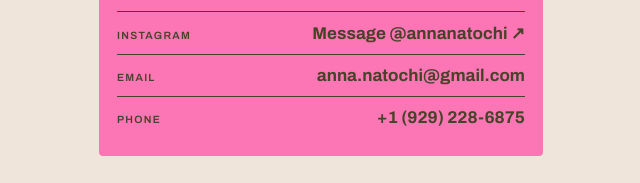
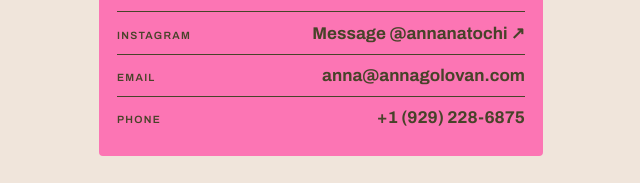
Before and after one commit to annanatochi/annagolovan.com, a plain HTML site: page index.html in a window 1280 px wide. Shown: the part 1869-2052 px from the top of the page, 319-959 px from the left. Drawn offline with Linux system fonts and the light colour scheme.

Commit message:
Update contact email to anna@annagolovan.com

```diff
--- a/index.html
+++ b/index.html
@@ -142,7 +142,7 @@ footer i { font-style: normal; color: var(--pink); }
     <p class="note">Speaking, partnerships, brand collaborations and interviews.</p>
     <div class="lines">
       <a href="https://ig.me/m/annanatochi" target="_blank" rel="noopener"><span class="label">Instagram</span><span class="v">Message @annanatochi ↗</span></a>
-      <a href="mailto:anna.natochi@gmail.com"><span class="label">Email</span><span class="v">anna.natochi@gmail.com</span></a>
+      <a href="mailto:anna@annagolovan.com"><span class="label">Email</span><span class="v">anna@annagolovan.com</span></a>
       <a href="tel:+19292286875"><span class="label">Phone</span><span class="v">+1 (929) 228-6875</span></a>
     </div>
   </section>
```
